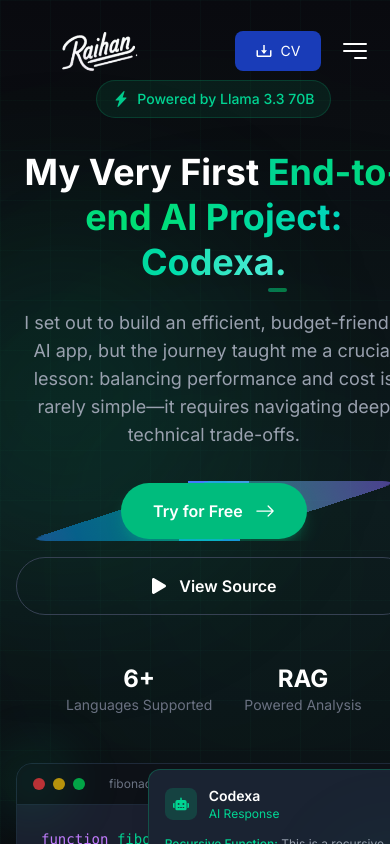
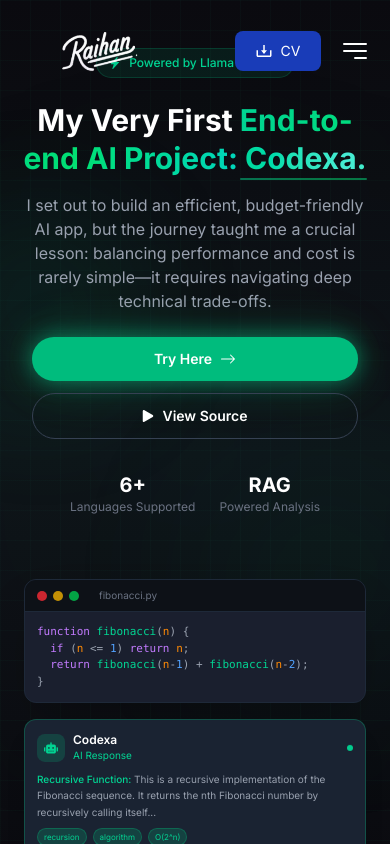
Before and after one commit to raihan-rizky/ray_portfolio, a Next.js app in the folder ray_portfolio/: page /codexa in a window 390 px wide. Shown: the top 844 px of the page. Built offline with nearby package versions, Linux system fonts and the light colour scheme.

Commit message:
feat: Add Codexa Demo and Hero sections to the portfolio.

```diff
--- a/ray_portfolio/app/codexa/Demo/Demo.tsx
+++ b/ray_portfolio/app/codexa/Demo/Demo.tsx
@@ -139,7 +139,7 @@
             className="group inline-flex items-center gap-3 px-8 py-4 bg-emerald-500 hover:bg-emerald-600 text-white font-semibold rounded-full transition-all duration-300 shadow-lg shadow-emerald-500/25 hover:shadow-emerald-500/40 hover:scale-105"
           >
             <FaRocket className="w-5 h-5" />
-            <span>Try Codexa Now — It&apos;s Free</span>
+            <span>Try Codexa Now</span>
             <BsArrowRight className="w-5 h-5 group-hover:translate-x-1 transition-transform" />
           </a>
         </div>
--- a/ray_portfolio/app/codexa/Hero/Hero.tsx
+++ b/ray_portfolio/app/codexa/Hero/Hero.tsx
@@ -10,35 +10,35 @@
       {/* Animated Background Elements */}
       <div className="absolute inset-0 overflow-hidden">
         {/* Grid Pattern */}
-        <div className="absolute inset-0 bg-[linear-gradient(rgba(16,185,129,0.03)_1px,transparent_1px),linear-gradient(90deg,rgba(16,185,129,0.03)_1px,transparent_1px)] bg-[size:50px_50px]" />
+        <div className="absolute inset-0 bg-[linear-gradient(rgba(16,185,129,0.03)_1px,transparent_1px),linear-gradient(90deg,rgba(16,185,129,0.03)_1px,transparent_1px)] bg-[size:30px_30px] sm:bg-[size:50px_50px]" />
 
-        {/* Gradient Orbs */}
-        <div className="absolute top-1/4 -left-20 w-72 h-72 bg-emerald-500/20 rounded-full blur-[120px] animate-pulse" />
+        {/* Gradient Orbs - Smaller on mobile */}
+        <div className="absolute top-1/4 -left-10 sm:-left-20 w-40 sm:w-72 h-40 sm:h-72 bg-emerald-500/20 rounded-full blur-[80px] sm:blur-[120px] animate-pulse" />
         <div
-          className="absolute bottom-1/4 -right-20 w-96 h-96 bg-emerald-400/15 rounded-full blur-[150px] animate-pulse"
+          className="absolute bottom-1/4 -right-10 sm:-right-20 w-52 sm:w-96 h-52 sm:h-96 bg-emerald-400/15 rounded-full blur-[100px] sm:blur-[150px] animate-pulse"
           style={{ animationDelay: "1s" }}
         />
-        <div className="absolute top-1/2 left-1/2 -translate-x-1/2 -translate-y-1/2 w-[600px] h-[600px] bg-emerald-500/5 rounded-full blur-[200px]" />
+        <div className="absolute top-1/2 left-1/2 -translate-x-1/2 -translate-y-1/2 w-[300px] sm:w-[600px] h-[300px] sm:h-[600px] bg-emerald-500/5 rounded-full blur-[150px] sm:blur-[200px]" />
       </div>
 
-      <div className="relative z-10 w-full max-w-7xl mx-auto px-4 sm:px-6 lg:px-8 py-20">
-        <div className="grid lg:grid-cols-2 gap-12 lg:gap-20 items-center">
+      <div className="relative z-10 w-full max-w-7xl mx-auto px-4 sm:px-6 lg:px-8 py-12 sm:py-20">
+        <div className="grid lg:grid-cols-2 gap-8 sm:gap-12 lg:gap-20 items-center">
           {/* Left Content */}
           <div className="text-center lg:text-left">
             {/* Badge */}
             <div
-              className="inline-flex items-center gap-2 px-4 py-2 rounded-full bg-emerald-500/10 border border-emerald-500/20 mb-8"
+              className="inline-flex items-center gap-2 px-3 sm:px-4 py-1.5 sm:py-2 rounded-full bg-emerald-500/10 border border-emerald-500/20 mb-6 sm:mb-8"
               data-aos="fade-up"
             >
-              <BsLightningChargeFill className="w-4 h-4 text-emerald-400 animate-pulse" />
-              <span className="text-sm font-medium text-emerald-400">
+              <BsLightningChargeFill className="w-3 h-3 sm:w-4 sm:h-4 text-emerald-400 animate-pulse" />
+              <span className="text-xs sm:text-sm font-medium text-emerald-400">
                 Powered by Llama 3.3 70B
               </span>
             </div>
 
             {/* Main Heading */}
             <h1
-              className="text-4xl sm:text-5xl lg:text-6xl  font-bold text-white leading-tight mb-6"
+              className="text-3xl sm:text-4xl md:text-5xl lg:text-6xl font-bold text-white leading-tight mb-4 sm:mb-6"
               data-aos="fade-up"
               data-aos-delay="100"
             >
@@ -50,13 +50,13 @@
                 <span className="bg-gradient-to-r from-emerald-400 via-teal-300 to-green-400 bg-clip-text text-transparent animate-gradient-x">
                   Codexa.
                 </span>
-                <span className="absolute -bottom-2 left-0 right-0 h-1 bg-gradient-to-r from-emerald-400 via-green-400 to-teal-400 rounded-full opacity-50 animate-gradient-x" />
+                <span className="absolute -bottom-1 sm:-bottom-2 left-0 right-0 h-0.5 sm:h-1 bg-gradient-to-r from-emerald-400 via-green-400 to-teal-400 rounded-full opacity-50 animate-gradient-x" />
               </span>
             </h1>
 
             {/* Description */}
             <p
-              className="text-lg sm:text-xl text-gray-400 mb-8 max-w-xl mx-auto lg:mx-0"
+              className="text-base sm:text-lg md:text-xl text-gray-400 mb-6 sm:mb-8 max-w-xl mx-auto lg:mx-0 px-2 sm:px-0"
               data-aos="fade-up"
               data-aos-delay="200"
             >
@@ -67,81 +67,78 @@
 
             {/* CTA Buttons */}
             <div
-              className="flex flex-col sm:flex-row gap-4 justify-center lg:justify-start"
+              className="flex flex-col sm:flex-row gap-3 sm:gap-4 justify-center lg:justify-start px-4 sm:px-0"
               data-aos="fade-up"
               data-aos-delay="300"
             >
-              {/* Try for Free - Animated Border */}
+              {/* Try for Free - Glow Effect */}
               <a
                 href="https://codexa-ai.site/#/"
                 target="_blank"
                 rel="noopener noreferrer"
-                className="group relative inline-flex items-center justify-center rounded-full p-[2px] overflow-hidden hover:scale-105 transition-transform duration-300"
+                className="group inline-flex items-center justify-center gap-2 sm:gap-3 px-6 sm:px-8 py-3 sm:py-4 bg-emerald-500 hover:bg-emerald-600 text-white font-semibold rounded-full transition-all duration-300 hover:scale-105 text-sm sm:text-base shadow-[0_0_20px_rgba(16,185,129,0.5),0_0_40px_rgba(16,185,129,0.3),0_0_60px_rgba(16,185,129,0.1)] hover:shadow-[0_0_25px_rgba(16,185,129,0.6),0_0_50px_rgba(16,185,129,0.4),0_0_75px_rgba(16,185,129,0.2)]"
               >
-                {/* Animated gradient border */}
-                <span className="absolute inset-0 bg-gradient-to-r from-emerald-400 via-blue-500 to-violet-500 animate-spin-slow rounded-full" />
-                <span
-                  className="absolute inset-0 bg-gradient-to-r from-violet-500 via-teal-400 to-blue-500 animate-spin-slow rounded-full opacity-50"
-                  style={{
-                    animationDirection: "reverse",
-                    animationDuration: "4s",
-                  }}
-                />
-
-                {/* Button content */}
-                <span className="relative flex items-center gap-3 px-8 py-4 bg-emerald-500 hover:bg-emerald-600 text-white font-semibold rounded-full transition-all duration-300 shadow-lg shadow-emerald-500/25">
-                  <span>Try for Free</span>
-                  <BsArrowRight className="w-5 h-5 group-hover:translate-x-1 transition-transform" />
-                </span>
+                <span>Try Here</span>
+                <BsArrowRight className="w-4 h-4 sm:w-5 sm:h-5 group-hover:translate-x-1 transition-transform" />
               </a>
               <a
                 href="https://github.com/raihan-rizky/codexa"
                 target="_blank"
                 rel="noopener noreferrer"
-                className="inline-flex items-center justify-center gap-3 px-8 py-4 border border-gray-700 hover:border-emerald-500/50 text-white font-semibold rounded-full transition-all duration-300 hover:bg-emerald-500/10"
+                className="inline-flex items-center justify-center gap-2 sm:gap-3 px-6 sm:px-8 py-3 sm:py-4 border border-gray-700 hover:border-emerald-500/50 text-white font-semibold rounded-full transition-all duration-300 hover:bg-emerald-500/10 text-sm sm:text-base"
               >
-                <FaPlay className="w-4 h-4" />
+                <FaPlay className="w-3 h-3 sm:w-4 sm:h-4" />
                 <span>View Source</span>
               </a>
             </div>
 
             {/* Stats */}
             <div
-              className="flex flex-wrap gap-8 mt-12 justify-center lg:justify-start"
+              className="flex flex-wrap gap-6 sm:gap-8 mt-8 sm:mt-12 justify-center lg:justify-start"
               data-aos="fade-up"
               data-aos-delay="400"
             >
               <div className="text-center">
-                <div className="text-2xl sm:text-3xl font-bold text-white">
+                <div className="text-xl sm:text-2xl md:text-3xl font-bold text-white">
                   6+
                 </div>
-                <div className="text-sm text-gray-500">Languages Supported</div>
+                <div className="text-xs sm:text-sm text-gray-500">
+                  Languages Supported
+                </div>
               </div>
               <div className="text-center">
-                <div className="text-2xl sm:text-3xl font-bold text-white">
+                <div className="text-xl sm:text-2xl md:text-3xl font-bold text-white">
                   RAG
                 </div>
-                <div className="text-sm text-gray-500">Powered Analysis</div>
+                <div className="text-xs sm:text-sm text-gray-500">
+                  Powered Analysis
+                </div>
               </div>
             </div>
           </div>
 
           {/* Right Content - Code Preview Mockup */}
-          <div className="relative" data-aos="fade-left" data-aos-delay="200">
+          <div
+            className="relative mt-8 lg:mt-0 px-2 sm:px-0"
+            data-aos="fade-left"
+            data-aos-delay="200"
+          >
             {/* Main Code Window */}
-            <div className="relative bg-[#1a1f2e] rounded-2xl border border-gray-800 shadow-2xl overflow-hidden">
+            <div className="relative bg-[#1a1f2e] rounded-xl sm:rounded-2xl border border-gray-800 shadow-2xl overflow-hidden">
               {/* Window Header */}
-              <div className="flex items-center gap-2 px-4 py-3 bg-[#0d1117] border-b border-gray-800">
-                <div className="flex gap-2">
-                  <div className="w-3 h-3 rounded-full bg-red-500/80" />
-                  <div className="w-3 h-3 rounded-full bg-yellow-500/80" />
-                  <div className="w-3 h-3 rounded-full bg-green-500/80" />
+              <div className="flex items-center gap-2 px-3 sm:px-4 py-2 sm:py-3 bg-[#0d1117] border-b border-gray-800">
+                <div className="flex gap-1.5 sm:gap-2">
+                  <div className="w-2.5 h-2.5 sm:w-3 sm:h-3 rounded-full bg-red-500/80" />
+                  <div className="w-2.5 h-2.5 sm:w-3 sm:h-3 rounded-full bg-yellow-500/80" />
+                  <div className="w-2.5 h-2.5 sm:w-3 sm:h-3 rounded-full bg-green-500/80" />
                 </div>
-                <div className="ml-4 text-xs text-gray-500">fibonacci.py</div>
+                <div className="ml-3 sm:ml-4 text-[10px] sm:text-xs text-gray-500">
+                  fibonacci.py
+                </div>
               </div>
 
               {/* Code Content */}
-              <div className="p-6 font-mono text-sm">
+              <div className="p-3 sm:p-4 md:p-6 font-mono text-[11px] sm:text-xs md:text-sm overflow-x-auto">
                 <pre className="text-gray-300">
                   <code>
                     <span className="text-purple-400">function</span>{" "}
@@ -185,26 +182,30 @@
               </div>
             </div>
 
-            {/* AI Response Card */}
+            {/* AI Response Card - Responsive positioning */}
             <div
-              className="absolute -bottom-8 -right-4 sm:right-0 lg:-right-8 w-[280px] sm:w-[320px] bg-[#1a2332] rounded-xl border border-emerald-500/30 shadow-xl p-4"
+              className="relative sm:absolute mt-4 sm:mt-0 sm:-bottom-8 left-0 right-0 sm:left-auto sm:-right-4 md:right-0 lg:-right-8 w-full sm:w-[280px] md:w-[320px] bg-[#1a2332] rounded-xl border border-emerald-500/30 shadow-xl p-3 sm:p-4 mx-auto sm:mx-0"
               style={{
                 animation: "float 6s ease-in-out infinite",
               }}
             >
-              <div className="flex items-center gap-3 mb-3">
-                <div className="w-8 h-8 rounded-lg bg-emerald-500/20 flex items-center justify-center">
-                  <FaRobot className="w-4 h-4 text-emerald-400" />
+              <div className="flex items-center gap-2 sm:gap-3 mb-2 sm:mb-3">
+                <div className="w-7 h-7 sm:w-8 sm:h-8 rounded-lg bg-emerald-500/20 flex items-center justify-center">
+                  <FaRobot className="w-3.5 h-3.5 sm:w-4 sm:h-4 text-emerald-400" />
                 </div>
                 <div>
-                  <div className="text-sm font-semibold text-white">Codexa</div>
-                  <div className="text-xs text-emerald-400">AI Response</div>
+                  <div className="text-xs sm:text-sm font-semibold text-white">
+                    Codexa
+                  </div>
+                  <div className="text-[10px] sm:text-xs text-emerald-400">
+                    AI Response
+                  </div>
                 </div>
                 <div className="ml-auto">
-                  <div className="w-2 h-2 rounded-full bg-emerald-400 animate-pulse" />
+                  <div className="w-1.5 h-1.5 sm:w-2 sm:h-2 rounded-full bg-emerald-400 animate-pulse" />
                 </div>
               </div>
-              <p className="text-xs text-gray-400 leading-relaxed">
+              <p className="text-[10px] sm:text-xs text-gray-400 leading-relaxed">
                 <span className="text-emerald-400 font-medium">
                   Recursive Function:
                 </span>{" "}
@@ -212,22 +213,22 @@
                 returns the nth Fibonacci number by recursively calling
                 itself...
               </p>
-              <div className="flex gap-2 mt-3">
-                <span className="px-2 py-1 text-[10px] rounded-full bg-emerald-500/20 text-emerald-400 border border-emerald-500/30">
+              <div className="flex flex-wrap gap-1.5 sm:gap-2 mt-2 sm:mt-3">
+                <span className="px-1.5 sm:px-2 py-0.5 sm:py-1 text-[8px] sm:text-[10px] rounded-full bg-emerald-500/20 text-emerald-400 border border-emerald-500/30">
                   recursion
                 </span>
-                <span className="px-2 py-1 text-[10px] rounded-full bg-emerald-500/20 text-emerald-400 border border-emerald-500/30">
+                <span className="px-1.5 sm:px-2 py-0.5 sm:py-1 text-[8px] sm:text-[10px] rounded-full bg-emerald-500/20 text-emerald-400 border border-emerald-500/30">
                   algorithm
                 </span>
-                <span className="px-2 py-1 text-[10px] rounded-full bg-emerald-500/20 text-emerald-400 border border-emerald-500/30">
+                <span className="px-1.5 sm:px-2 py-0.5 sm:py-1 text-[8px] sm:text-[10px] rounded-full bg-emerald-500/20 text-emerald-400 border border-emerald-500/30">
                   O(2^n)
                 </span>
               </div>
             </div>
 
-            {/* Floating Elements */}
-            <div className="absolute -top-4 -left-4 w-20 h-20 bg-gradient-to-br from-emerald-500/20 to-transparent rounded-full blur-xl" />
-            <div className="absolute -bottom-4 -right-8 w-32 h-32 bg-gradient-to-tl from-emerald-500/10 to-transparent rounded-full blur-2xl" />
+            {/* Floating Elements - Hidden on very small screens */}
+            <div className="hidden sm:block absolute -top-4 -left-4 w-16 sm:w-20 h-16 sm:h-20 bg-gradient-to-br from-emerald-500/20 to-transparent rounded-full blur-xl" />
+            <div className="hidden sm:block absolute -bottom-4 -right-8 w-24 sm:w-32 h-24 sm:h-32 bg-gradient-to-tl from-emerald-500/10 to-transparent rounded-full blur-2xl" />
           </div>
         </div>
       </div>
```
